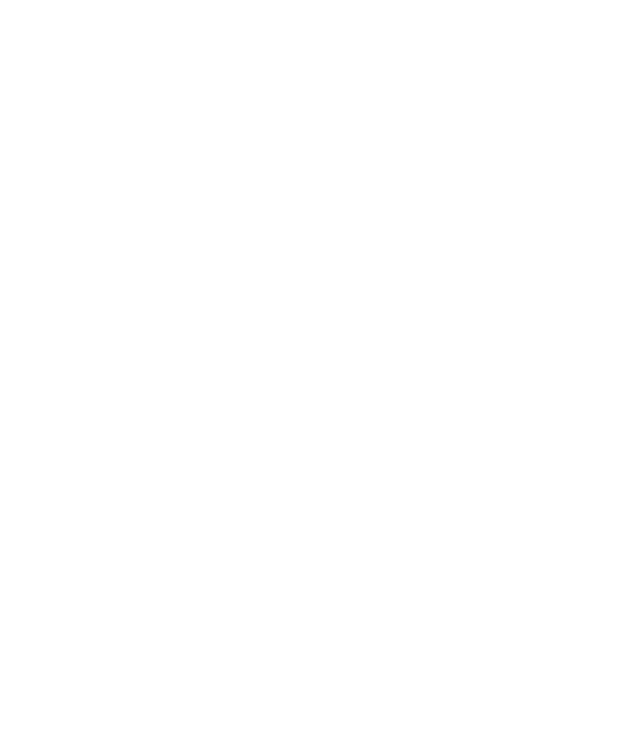
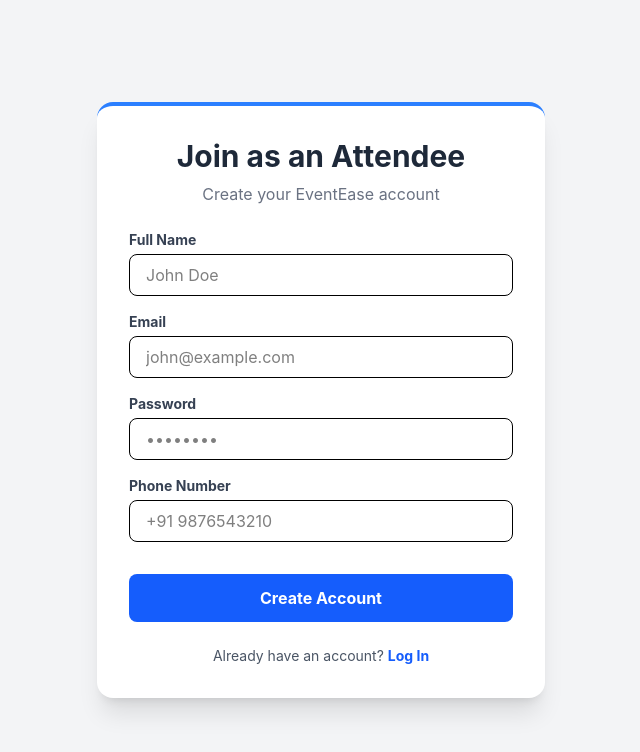
Before and after one commit to ShivamChaturvedi05/EventEase, a React app in the folder frontend/: page /register in a window 1280 px wide. Before the commit this address had no page. Shown: the top 752 px of the page, without its empty margins (319-959 px from the left). Built offline with nearby package versions, Linux system fonts and the light colour scheme; the HTML template or start-up script is replaced by a standard one.

Commit message:
register page

```diff
--- a/frontend/src/App.jsx
+++ b/frontend/src/App.jsx
@@ -1,5 +1,6 @@
 import { BrowserRouter, Routes, Route } from 'react-router-dom';
 import Home from './pages/Home';
+import Register from './pages/Register';
 
 function App() {
   return (
@@ -7,8 +8,7 @@
       <Routes>
         <Route path="/" element={<Home />} />
 
-        {/* Next: */}
-        {/* <Route path="/register" element={<Register />} /> */}
+        <Route path="/register" element={<Register />} />
         {/* <Route path="/login" element={<Login />} /> */}
       </Routes>
     </BrowserRouter>
--- a/frontend/src/pages/Register.jsx
+++ b/frontend/src/pages/Register.jsx
@@ -0,0 +1,122 @@
+import { useState } from 'react';
+import { useLocation, useNavigate } from 'react-router-dom';
+import axiosInstance from '../api/axiosInstance'; // Our custom Axios setup!
+
+const Register = () => {
+    const location = useLocation();
+    const navigate = useNavigate();
+
+    const selectedRole = location.state?.role || 'attendee';
+
+    const [formData, setFormData] = useState({
+        name: '',
+        email: '',
+        password: '',
+        phone: ''
+    });
+
+    const [error, setError] = useState('');
+    const [loading, setLoading] = useState(false);
+
+    const handleChange = (e) => {
+        setFormData({ ...formData, [e.target.name]: e.target.value });
+    };
+
+    const handleSubmit = async (e) => {
+        e.preventDefault();
+        setError('');
+        setLoading(true);
+
+        try {
+
+            const response = await axiosInstance.post('/users/register', {
+                ...formData,
+                role: selectedRole
+            });
+
+            console.log("Registration Success:", response.data);
+
+            navigate('/login');
+        } catch (err) {
+
+            setError(err.response?.data?.message || 'Something went wrong during registration');
+        } finally {
+            setLoading(false);
+        }
+    };
+
+    return (
+        <div className="min-h-screen bg-gray-100 flex items-center justify-center p-6">
+            <div className="bg-white p-8 rounded-2xl shadow-xl w-full max-w-md border-t-4 border-blue-500">
+
+                {/* Dynamic Title based on their role! */}
+                <h2 className="text-3xl font-bold text-gray-800 text-center mb-2">
+                    Join as {selectedRole === 'organizer' ? 'an Organizer' : 'an Attendee'}
+                </h2>
+                <p className="text-gray-500 text-center mb-6">Create your EventEase account</p>
+
+                {/* Show error message if the backend rejects the request */}
+                {error && (
+                    <div className="bg-red-100 text-red-600 p-3 rounded-lg mb-4 text-center text-sm font-semibold">
+                        {error}
+                    </div>
+                )}
+
+                <form onSubmit={handleSubmit} className="flex flex-col gap-4">
+                    <div>
+                        <label className="block text-gray-700 text-sm font-bold mb-1">Full Name</label>
+                        <input
+                            type="text" name="name" required value={formData.name} onChange={handleChange}
+                            className="w-full px-4 py-2 border rounded-lg focus:outline-none focus:ring-2 focus:ring-blue-400"
+                            placeholder="John Doe"
+                        />
+                    </div>
+
+                    <div>
+                        <label className="block text-gray-700 text-sm font-bold mb-1">Email</label>
+                        <input
+                            type="email" name="email" required value={formData.email} onChange={handleChange}
+                            className="w-full px-4 py-2 border rounded-lg focus:outline-none focus:ring-2 focus:ring-blue-400"
+                            placeholder="john@example.com"
+                        />
+                    </div>
+
+                    <div>
+                        <label className="block text-gray-700 text-sm font-bold mb-1">Password</label>
+                        <input
+                            type="password" name="password" required value={formData.password} onChange={handleChange}
+                            className="w-full px-4 py-2 border rounded-lg focus:outline-none focus:ring-2 focus:ring-blue-400"
+                            placeholder="••••••••"
+                        />
+                    </div>
+
+                    <div>
+                        <label className="block text-gray-700 text-sm font-bold mb-1">Phone Number</label>
+                        <input
+                            type="text" name="phone" required value={formData.phone} onChange={handleChange}
+                            className="w-full px-4 py-2 border rounded-lg focus:outline-none focus:ring-2 focus:ring-blue-400"
+                            placeholder="+91 9876543210"
+                        />
+                    </div>
+
+                    <button
+                        type="submit"
+                        disabled={loading}
+                        className="w-full mt-4 bg-blue-600 text-white font-bold py-3 rounded-lg hover:bg-blue-700 transition-colors disabled:bg-blue-300"
+                    >
+                        {loading ? 'Registering...' : 'Create Account'}
+                    </button>
+                </form>
+
+                <p className="mt-6 text-center text-gray-600 text-sm">
+                    Already have an account?{' '}
+                    <button onClick={() => navigate('/login')} className="text-blue-600 font-bold hover:underline">
+                        Log In
+                    </button>
+                </p>
+            </div>
+        </div>
+    );
+};
+
+export default Register;
```
